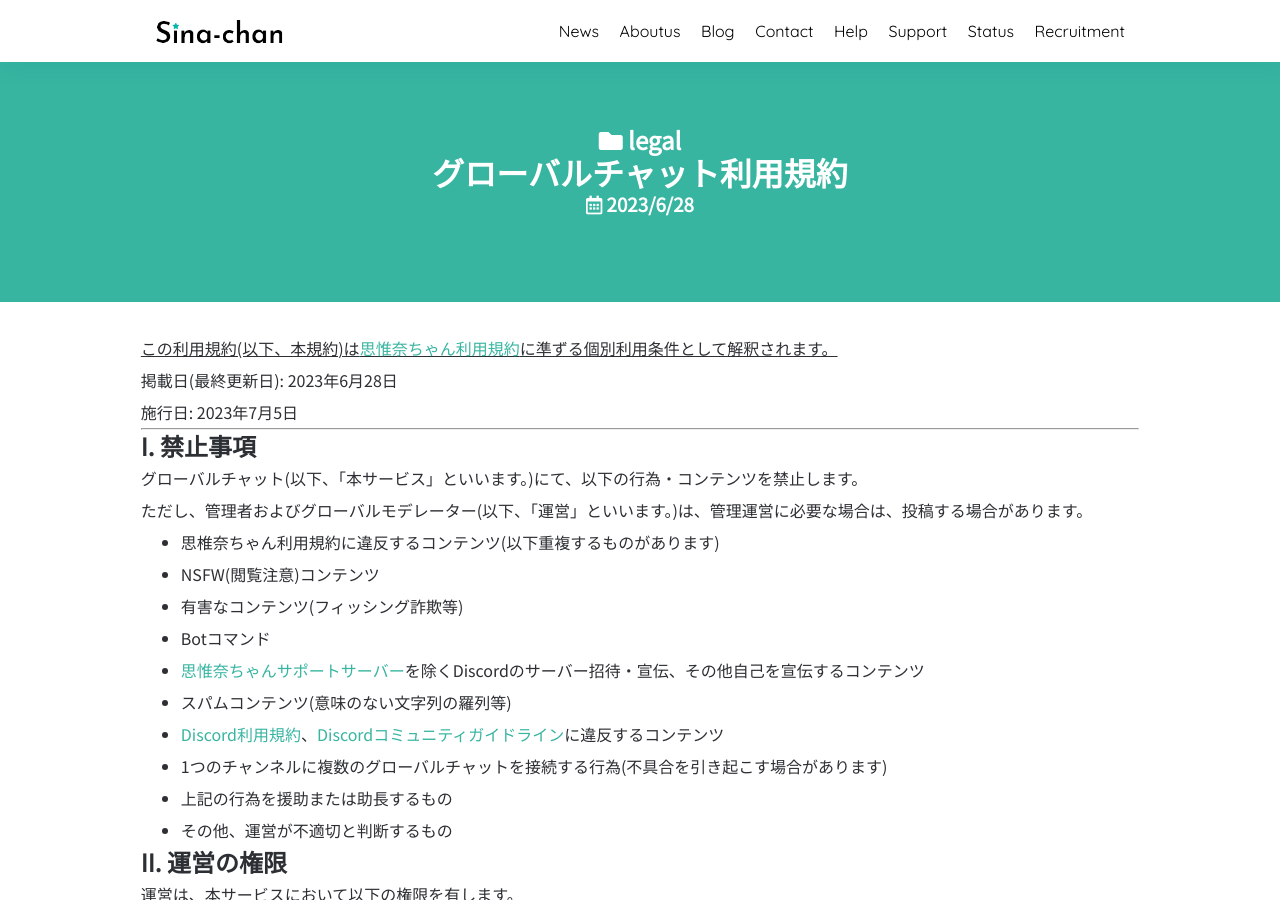
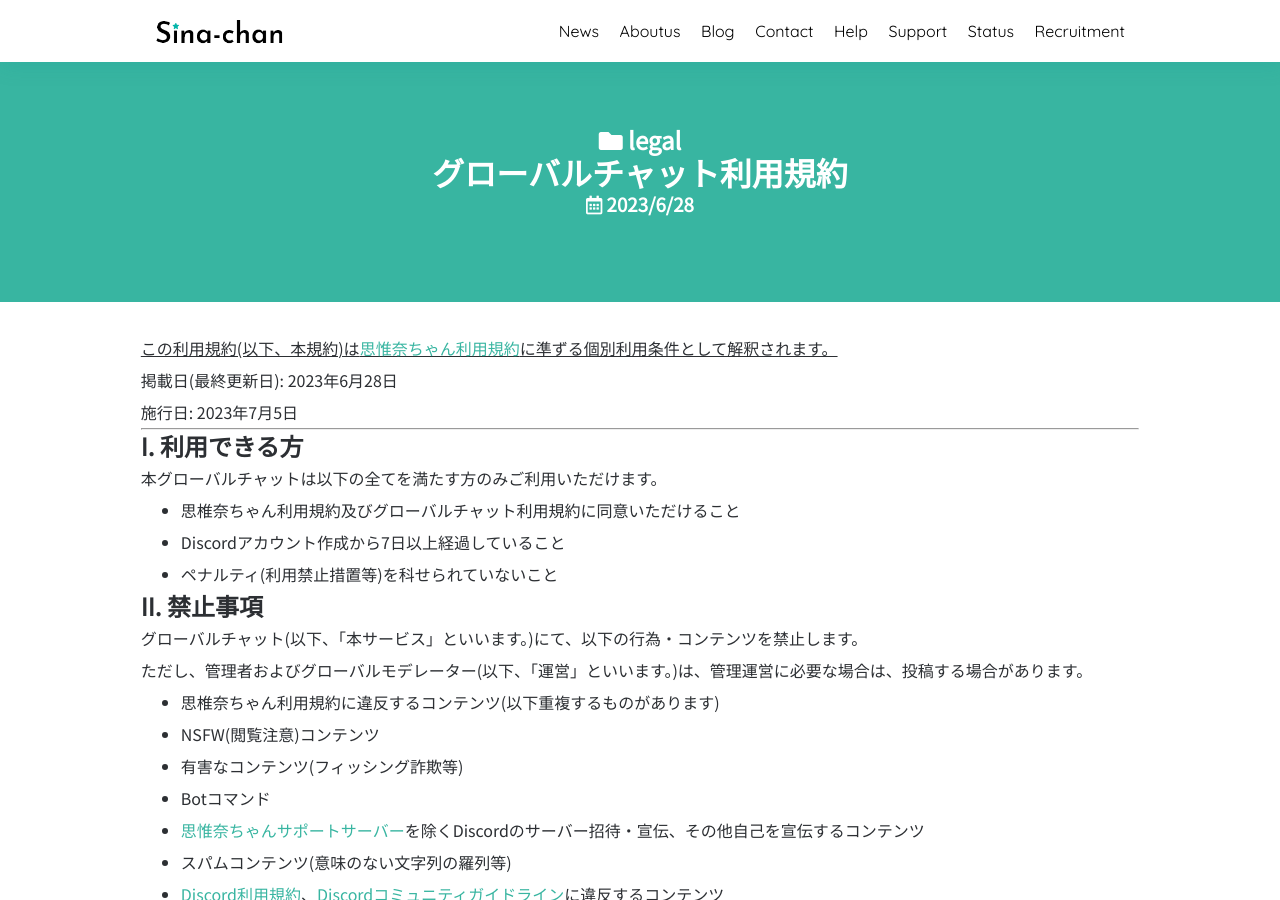
Before and after one commit to SinaKitagami/sinakitagami.github.io, a Jekyll site: the page built from _posts/legal/2023-06-28-gchat-tos.md, in a window 1280 px wide and 900 px high. Built offline with Jekyll 4.4.1, drawn with Linux system fonts in a browser that asks for light colours; nearby versions of some CDN libraries; a script that is not in the unit is left out; some of the changed text lies outside the part shown.

Commit message:
2023-06-28-gchat-tos.md を更新

```diff
--- a/_posts/legal/2023-06-28-gchat-tos.md
+++ b/_posts/legal/2023-06-28-gchat-tos.md
@@ -11,8 +11,15 @@ categories:
 施行日: 2023年7月5日
 
 ---
+## I. 利用できる方
 
-## I. 禁止事項
+本グローバルチャットは以下の全てを満たす方のみご利用いただけます。
+
+- 思椎奈ちゃん利用規約及びグローバルチャット利用規約に同意いただけること
+- Discordアカウント作成から7日以上経過していること
+- ペナルティ(利用禁止措置等)を科せられていないこと
+
+## II. 禁止事項
 
 グローバルチャット(以下、「本サービス」といいます。)にて、以下の行為・コンテンツを禁止します。
 
```
Also changed, not shown: other parts of _posts/legal/2023-06-28-gchat-tos.md (+2 -2 lines).
